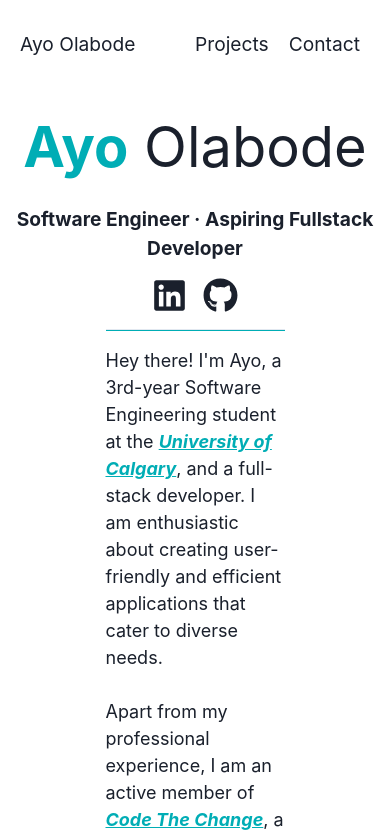
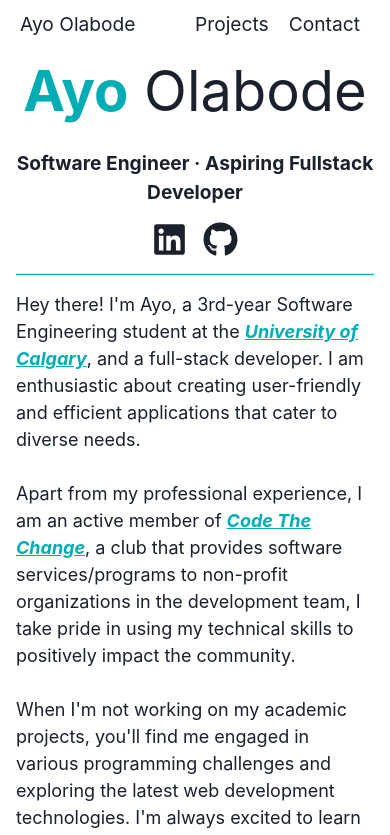
Before and after one commit to ayo1-olabode/portfolio-website, a React (Vite) app: page / in a window 390 px wide. Shown: the top 835 px of the page. Built offline with nearby package versions, Linux system fonts and the light colour scheme.

Commit message:
added media query removed margins

```diff
--- a/src/Components/Hero/hero.css
+++ b/src/Components/Hero/hero.css
@@ -3,7 +3,7 @@
   text-align: center;
   margin: 0;
   padding: 0;
-  margin-top: 1rem;
+  margin-top: 0rem;
 }
 
 .span-name {
@@ -77,3 +77,12 @@ span {
 .discord:hover::before {
   opacity: 1;
 }
+
+@media screen and (max-width: 768px) {
+  .hero-text {
+    width: 100%;
+  }
+  .hero-line {
+    width: 100%;
+  }
+}
--- a/src/Components/navbar/navbar.css
+++ b/src/Components/navbar/navbar.css
@@ -1,7 +1,9 @@
 .Navbar {
+  position: inherit;
   display: flex;
   list-style: none;
-  margin: 20px;
+  margin-left: 20px;
+  margin-right: 20px;
   padding: 0;
   justify-content: space-between;
 }
```
